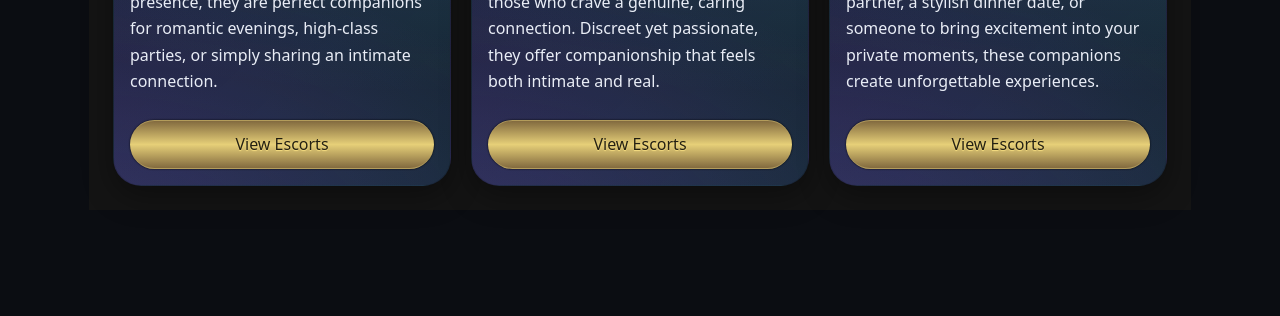
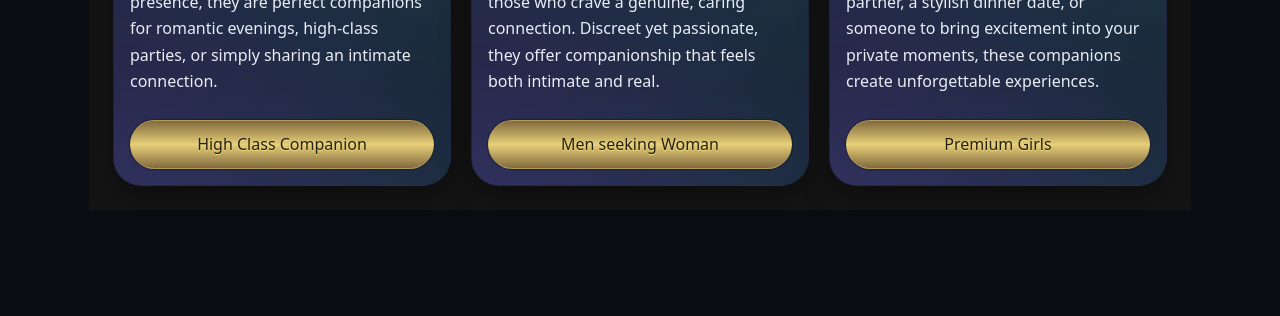
Before and after one commit to Meetchandini69/candygirlsonline, a plain HTML site: page independent-escorts-in-chennai.html in a window 1280 px wide. Shown: the part 4620-4936 px from the top of the page. Drawn offline with nearby package versions, Linux system fonts and the light colour scheme; a web font is replaced by a local one.

Commit message:
latest code moved

```diff
--- a/independent-escorts-in-chennai.html
+++ b/independent-escorts-in-chennai.html
@@ -335,7 +335,7 @@
                   <h3>Russian Escorts</h3>
                   <p>Elegant, charming, and irresistibly alluring, Russian escorts bring a mix of sophistication and passion. Known for their beauty, grace, and captivating presence, they are perfect companions for romantic evenings, high-class parties, or simply sharing an intimate connection.</p>
                   <div class="content-blk partner-link-blk mt-3">
-                    <a href="https://candygirlsonline.com/foreign-russian-escorts-chennai" class="d-block text-center">View Escorts</a>
+                    <a href="https://candygirlsonline.com/foreign-russian-escorts-chennai" class="d-block text-center">High Class Companion</a>
                   </div>
                 </div>
                 <!-- Housewife Card -->
@@ -343,7 +343,7 @@
                   <h3>Housewife Escorts</h3>
                   <p>Housewife escorts exude warmth, maturity, and natural charm. They embody a blend of sensuality and homely comfort, making them ideal for those who crave a genuine, caring connection. Discreet yet passionate, they offer companionship that feels both intimate and real.</p>
                   <div class="content-blk partner-link-blk mt-3">
-                    <a href="https://candygirlsonline.com/housewife-escorts-in-chennai" class="d-block text-center">View Escorts</a>
+                    <a href="https://candygirlsonline.com/housewife-escorts-in-chennai" class="d-block text-center">Men seeking Woman</a>
                   </div>
                 </div>
                 <!-- Foreign Card -->
@@ -351,7 +351,7 @@
                   <h3>Foreign Escorts</h3>
                   <p>With a touch of global charm, foreign escorts offer a blend of cultural diversity and unique personalities. Whether you’re looking for an adventurous travel partner, a stylish dinner date, or someone to bring excitement into your private moments, these companions create unforgettable experiences.</p>
                   <div class="content-blk partner-link-blk mt-3">
-                    <a href="https://candygirlsonline.com/foreign-russian-escorts-chennai" class="d-block text-center">View Escorts</a>
+                    <a href="https://candygirlsonline.com/foreign-russian-escorts-chennai" class="d-block text-center">Premium Girls</a>
                   </div>
                 </div>
               </div>
```
Also changed, not shown: blog/top-5-must-watch-adult-video-websites-2025.html (+2 -2 lines).
